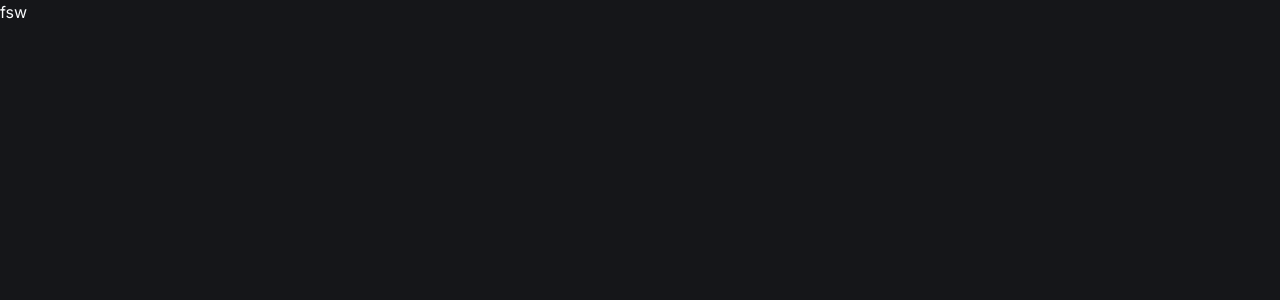
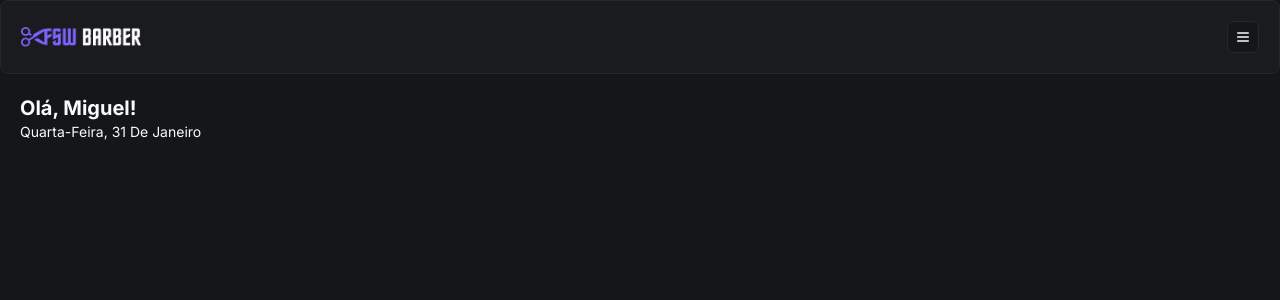
Before and after one commit to danielcaldeir/fullstackweek-barber, a Next.js app: page / in a window 1280 px wide. Shown: the top 300 px of the page. Built offline with nearby package versions, Linux system fonts and the light colour scheme.

Commit message:
add welcome message

```diff
--- a/app/globals.css
+++ b/app/globals.css
@@ -3,37 +3,38 @@
 @tailwind utilities;
 
 @layer base {
-  :root {
-    --background: 0 0% 100%;
-    --foreground: 222.2 84% 4.9%;
+  /** :root {
+  /*  --background: 0 0% 100%;
+  /*  --foreground: 222.2 84% 4.9%;
 
-    --card: 0 0% 100%;
-    --card-foreground: 222.2 84% 4.9%;
+  /*  --card: 0 0% 100%;
+  /*  --card-foreground: 222.2 84% 4.9%;
 
-    --popover: 0 0% 100%;
-    --popover-foreground: 222.2 84% 4.9%;
+  /*  --popover: 0 0% 100%;
+  /*  --popover-foreground: 222.2 84% 4.9%;
 
-    --primary: 222.2 47.4% 11.2%;
-    --primary-foreground: 210 40% 98%;
+  /*  --primary: 222.2 47.4% 11.2%;
+  /*  --primary-foreground: 210 40% 98%;
 
-    --secondary: 210 40% 96.1%;
-    --secondary-foreground: 222.2 47.4% 11.2%;
+  /*  --secondary: 210 40% 96.1%;
+  /*  --secondary-foreground: 222.2 47.4% 11.2%;
 
-    --muted: 210 40% 96.1%;
-    --muted-foreground: 215.4 16.3% 46.9%;
+  /*  --muted: 210 40% 96.1%;
+  /*  --muted-foreground: 215.4 16.3% 46.9%;
 
-    --accent: 210 40% 96.1%;
-    --accent-foreground: 222.2 47.4% 11.2%;
+  /*  --accent: 210 40% 96.1%;
+  /*  --accent-foreground: 222.2 47.4% 11.2%;
 
-    --destructive: 0 84.2% 60.2%;
-    --destructive-foreground: 210 40% 98%;
+  /*  --destructive: 0 84.2% 60.2%;
+  /*  --destructive-foreground: 210 40% 98%;
 
-    --border: 214.3 31.8% 91.4%;
-    --input: 214.3 31.8% 91.4%;
-    --ring: 222.2 84% 4.9%;
+  /*  --border: 214.3 31.8% 91.4%;
+  /*  --input: 214.3 31.8% 91.4%;
+  /*  --ring: 222.2 84% 4.9%;
 
-    --radius: 0.5rem;
-  }
+  /*  --radius: 0.5rem;
+  /*}
+  */
 
   .dark-light {
     --background: 222.2 84% 4.9%;
--- a/app/page.tsx
+++ b/app/page.tsx
@@ -1,5 +1,21 @@
+import Header from "@/components/header";
+import { format } from "date-fns";
+import { ptBR } from "date-fns/locale";
 import Image from "next/image";
 
 export default function Home() {
-    return <h1>fsw</h1>;
+    return (
+        <div>
+          <Header />
+
+          <div className="px-5 pt-5">
+                <h2 className="text-xl font-bold">Olá, Miguel!</h2>
+                <p className="capitalize text-sm">
+                {format(new Date(), "EEEE',' dd 'de' MMMM", {
+                    locale: ptBR,
+                })}
+                </p>
+            </div>
+        </div>
+      );
 }
--- a/components/header.tsx
+++ b/components/header.tsx
@@ -0,0 +1,19 @@
+import Image from "next/image";
+import { Card, CardContent } from "@/components/ui/card";
+import { Button } from "@/components/ui/button";
+import { MenuIcon } from "lucide-react";
+
+const Header = () => {
+    return (
+      <Card>
+        <CardContent className="p-5 justify-between items-center flex flex-row">
+          <Image src="/logo.png" alt="FSW Barber" height={18} width={120} />
+          <Button variant="outline" size="icon" className="h-8 w-8">
+            <MenuIcon size={16} />
+          </Button>
+        </CardContent>
+      </Card>
+    );
+  };
+
+  export default Header;
--- a/package.json
+++ b/package.json
@@ -17,6 +17,7 @@
     "@radix-ui/react-slot": "^1.0.2",
     "class-variance-authority": "^0.7.0",
     "clsx": "^2.1.0",
+    "date-fns": "^3.3.1",
     "lucide-react": "^0.320.0",
     "next": "14.1.0",
     "react": "^18",
```
Also changed, not shown: 1 other file (tests, documents, lock files or other folders).
